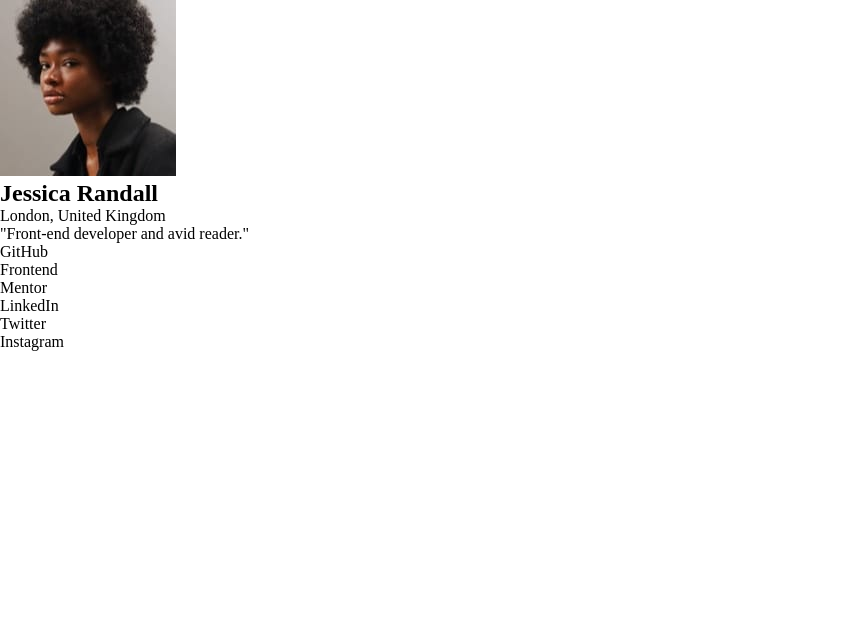
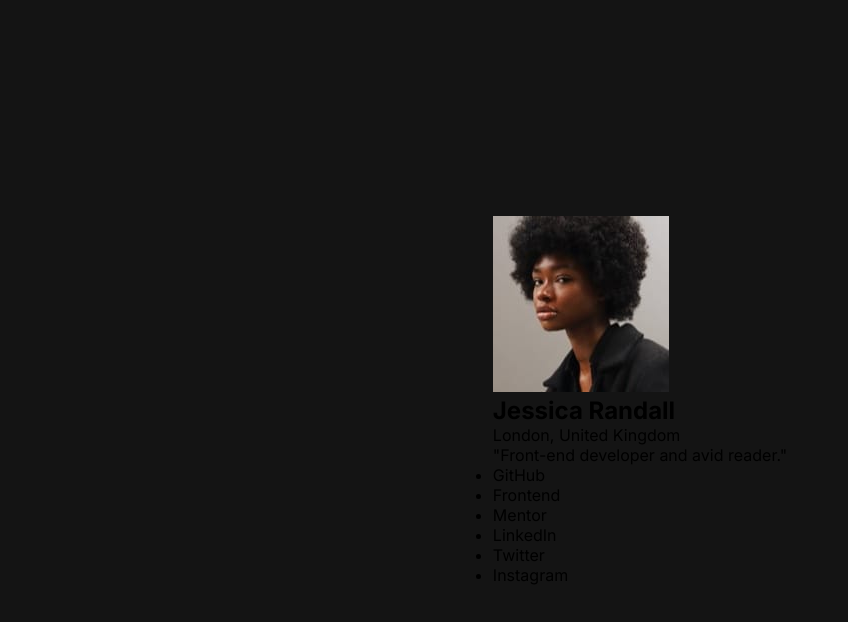
Before and after one commit to pedrohfidg/social-links-profile, a plain HTML site: page index.html in a window 1280 px wide. Shown: the whole page, without its empty margins (0-848 px from the left). Drawn offline with Linux system fonts and the light colour scheme.

Commit message:
Style the body

```diff
--- a/css/styles.css
+++ b/css/styles.css
@@ -2,4 +2,21 @@
   margin: 0;
   padding: 0;
   box-sizing: border-box;
+  font-family: "Inter", sans-serif;
 }
+
+:root {
+  --gray-900: #141414;
+  --gray-800: #1f1f1f;
+  --gray-700: #333333;
+  --customGreen: #c4f82a;
+  --customWhite: #ffffff;
+}
+
+body {
+  background-color: var(--gray-900);
+  display: flex;
+  height: 100vh;
+  justify-content: center;
+  align-items: center;
+}
--- a/index.html
+++ b/index.html
@@ -15,6 +15,13 @@
     <title>Frontend Mentor | Social links profile</title>
 
     <link rel="stylesheet" href="./css/styles.css" />
+
+    <link rel="preconnect" href="https://fonts.googleapis.com" />
+    <link rel="preconnect" href="https://fonts.gstatic.com" crossorigin />
+    <link
+      href="https://fonts.googleapis.com/css2?family=Inter:ital,opsz,wght@0,14..32,100..900;1,14..32,100..900&display=swap"
+      rel="stylesheet"
+    />
   </head>
   <body>
     <main>
@@ -28,8 +35,9 @@
         <div class="social-user-details">
           <h1 class="user-name">Jessica Randall</h1>
           <p class="user-location">London, United Kingdom</p>
-          <p class="user-coute">"Front-end developer and avid reader."</p>
         </div>
+
+        <p class="user-coute">"Front-end developer and avid reader."</p>
 
         <ul class="social-links">
           <li>GitHub</li>
```
